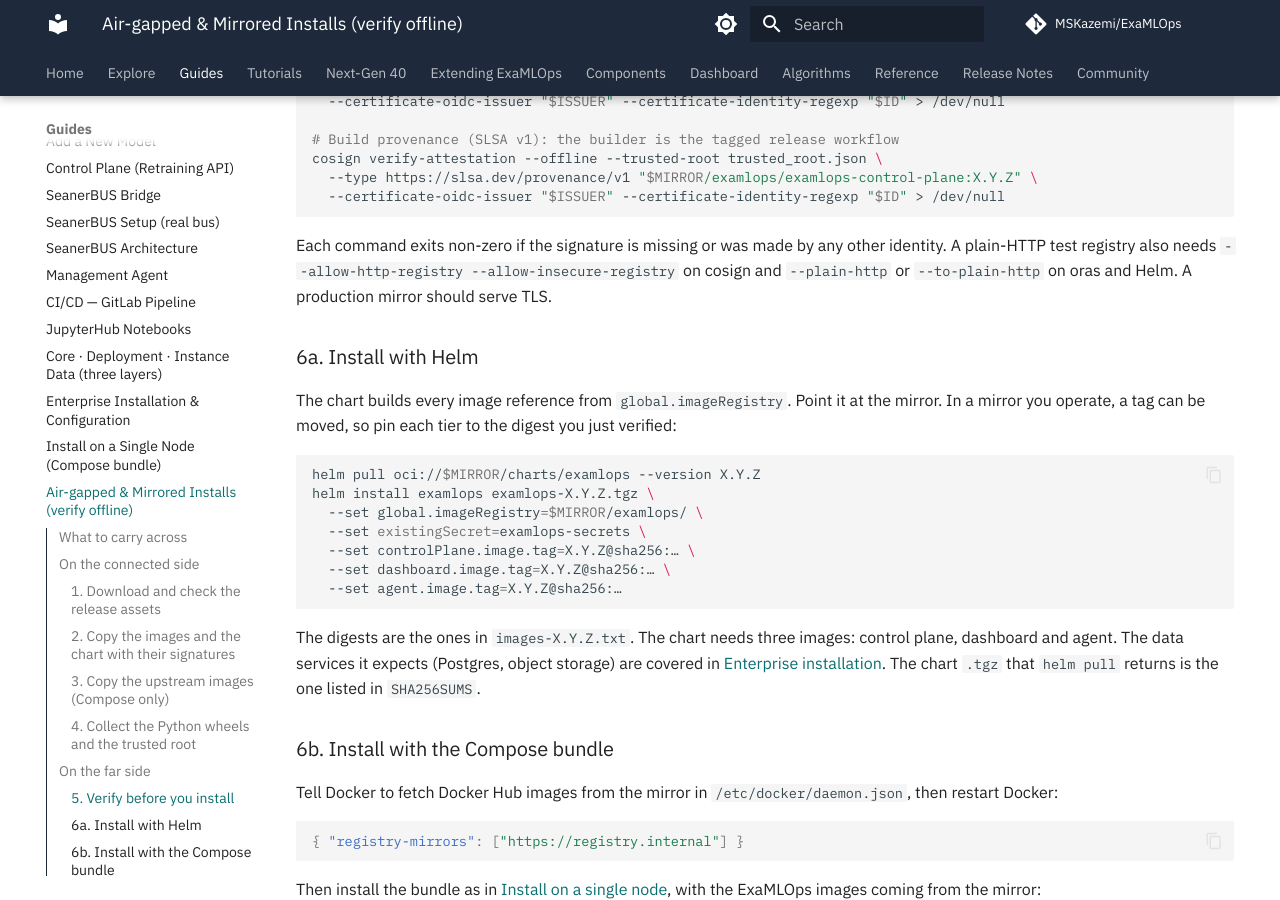
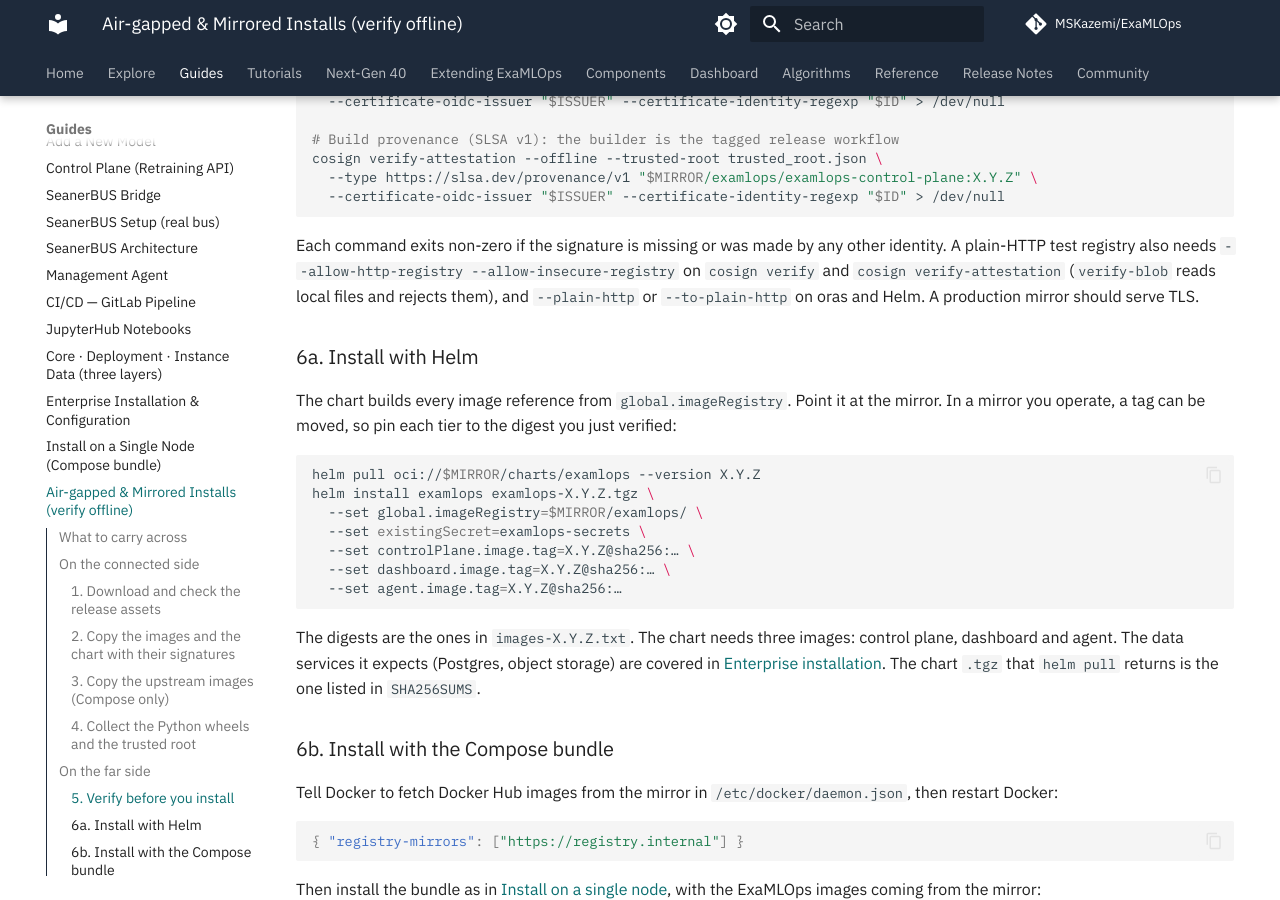
Before and after one commit to MSKazemi/ExaMLOps, an MkDocs documentation site: the page built from docs/guides/air-gapped-install.md, in a window 1280 px wide and 900 px high, scrolled down 3188 px. Built offline with MkDocs 1.6.1 and Material for MkDocs 9.7.7, drawn with Linux system fonts in a browser that asks for light colours; nearby versions of some CDN libraries; comment, search, counter and statistics services are not loaded.

Commit message:
docs(install): the plain-HTTP registry flags belong on cosign verify, not verify-blob
The air-gapped guide said a plain-HTTP registry needs `--allow-http-registry
--allow-insecure-registry` "on cosign"; `cosign verify-blob` reads local files and rejects both
flags. The guide now names `cosign verify` and `cosign verify-attestation`.

````diff
--- a/docs/guides/air-gapped-install.md
+++ b/docs/guides/air-gapped-install.md
@@ -151,8 +151,10 @@
 ```
 
 Each command exits non-zero if the signature is missing or was made by any other identity. A
-plain-HTTP test registry also needs `--allow-http-registry --allow-insecure-registry` on cosign
-and `--plain-http` or `--to-plain-http` on oras and Helm. A production mirror should serve TLS.
+plain-HTTP test registry also needs `--allow-http-registry --allow-insecure-registry` on
+`cosign verify` and `cosign verify-attestation` (`verify-blob` reads local files and rejects
+them), and `--plain-http` or `--to-plain-http` on oras and Helm. A production mirror should
+serve TLS.
 
 ### 6a. Install with Helm
 
````
